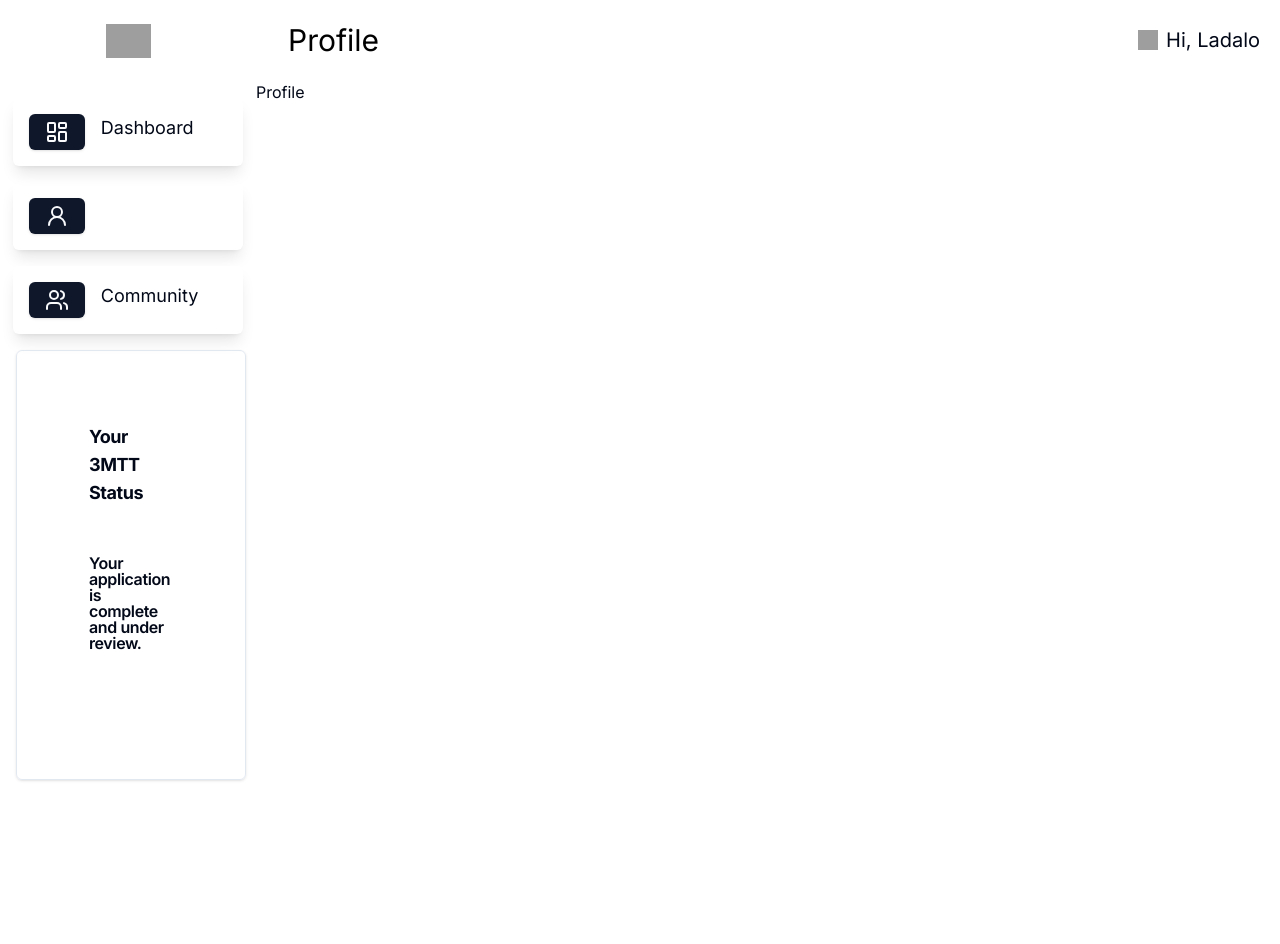
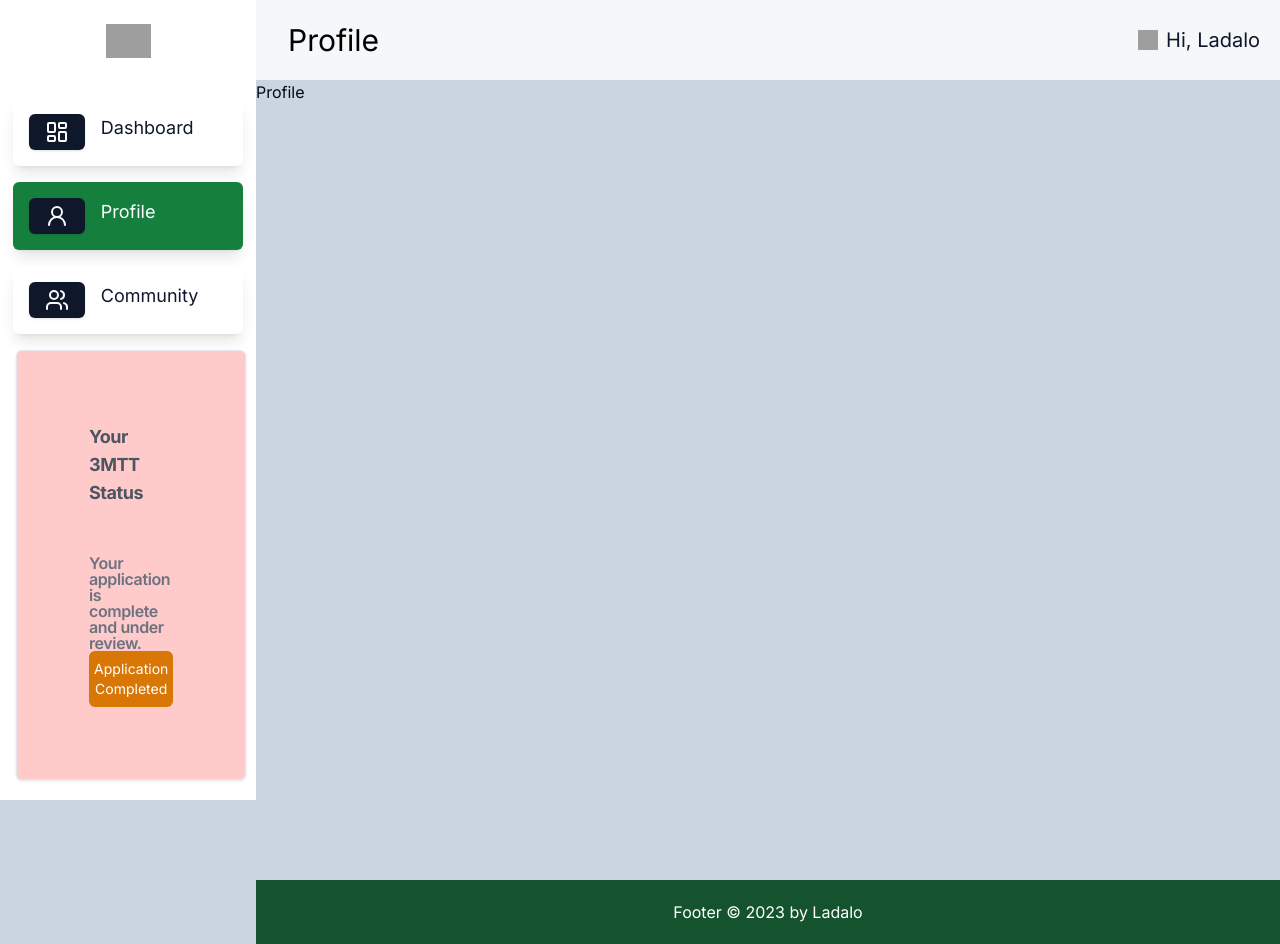
Before and after one commit to Ladalo-Daniel/naijaschools, a Next.js app: page /profile in a window 1280 px wide. Built offline with nearby package versions, Linux system fonts and the light colour scheme; grey boxes are pictures that could not be loaded.

Commit message:
Ladalo  default

```diff
--- a/next.config.js
+++ b/next.config.js
@@ -1,4 +1,13 @@
 /** @type {import('next').NextConfig} */
-const nextConfig = {}
+const nextConfig = {
+    images: {
+      remotePatterns: [
+        {
+          protocol: "https",
+          hostname: "**",
+        },
+      ],
+    },
+  };
 
 module.exports = nextConfig
--- a/src/app/dashboard/page.tsx
+++ b/src/app/dashboard/page.tsx
@@ -1,5 +1,11 @@
 import MainLayout from "@/components/MainLayout";
 import DashboardCards from "@/components/dashboard/DashboardCards";
+import { Metadata } from "next";
+
+export const metadata: Metadata = {
+  title: "dashboard",
+  description: "Dashboard | Welcome"
+}
 
 export default function Dashboard() {
   return (
--- a/src/app/globals.css
+++ b/src/app/globals.css
@@ -73,4 +73,35 @@
   body {
     @apply bg-background text-foreground;
   }
+
+  /* body background on dark theme */
+.dark body {
+  background-color: #0f172a;
 }
+
+/* default body  background color */
+body {
+  background-color: #cbd5e1;
+  font-family: 'poppins', sans-serif;
+}
+
+
+.loading {
+  background-image: radial-gradient( circle farthest-corner at 10% 20%,  rgba(237,3,32,0.87) 20.8%, rgba(242,121,1,0.84) 74.4% );
+}
+
+
+.sticky-nav {
+     animation: sticky-nav 300ms;
+}
+
+@keyframes sticky-nav {
+    0% {
+        transform: translateY(-6em)
+    }
+
+    100% {
+        transform: translateY(0)
+    }
+}
+}
--- a/src/components/MobileMenu.tsx
+++ b/src/components/MobileMenu.tsx
@@ -1,86 +1,49 @@
 "use client"
 
-import { Button, Card, Image, Link } from "@nextui-org/react"
-
-import { FaRegUser } from "react-icons/fa6";
-import { FaUser } from "react-icons/fa6";
-import { PiUsersThree, PiUsersThreeFill } from "react-icons/pi";
-import {  BsGrid, BsGridFill } from "react-icons/bs";
 import { usePathname } from "next/navigation";
+import Image from "next/image";
+import { Card } from "./ui/card";
+import Link from "next/link";
+import { Button } from "./ui/button";
+import { LayoutDashboardIcon, LucideLayoutGrid, User, User2, Users, Users2Icon } from "lucide-react";
 
 
-export default function MobileMenu({ state, setState }) {
+export default function MobileMenu({ state, setState }: { state: boolean, setState: () => void}) {
 //   const [state, setState] = useState(false)
-  const Navigation = [
+const links = [
   {
     Link: "/dashboard",
-      icon: <BsGrid />,
-      activeIcon: <BsGridFill />,
+    icon: <LayoutDashboardIcon />,
+    activeIcon: <LayoutDashboardIcon />,
     tooltip: "Dashboard",
     navigateupName: "dashboard",
   },
   {
     Link: "/profile",
-      icon: <FaRegUser />,
-      activeIcon: <FaUser />,
+    icon: <User />,
+    activeIcon: <User2 />,
     tooltip: "Profile",
     navigateupName: "profile",
   },
   {
     Link: "/community",
-      icon: <PiUsersThree />,
-      activeIcon: <PiUsersThreeFill />,
+    icon: <Users />,
+    activeIcon: <Users2Icon />,
     tooltip: "Community",
     navigateupName: "community",
   },
-    // {
-    //   Link: "/community",
-    //   icon: <PiUsersThree />,
-    //   activeIcon: <PiUsersThreeFill />,
-    //   tooltip: "Level",
-    //   navigateupName: "community",
-    // },
-    // {
-    //   Link: "/community",
-    //   icon: <PiUsersThree />,
-    //   activeIcon: <PiUsersThreeFill />,
-    //   tooltip: "Quize",
-    //   navigateupName: "community",
-    // },
 ]
 
   const paths = usePathname();
 
   return(
     <nav className=' w-[70%] z-20 md:w-[20%] bg-white  md:fixed text-slate h-full md:hidden fixed overflow-auto transition-all transition-left top-[10%] '>
-        {/* LOGO AND BAR */}
-        {/* <div className="md:flex flex-row gap-x-6 items-center justify-center py-6 border-b-lightGreen border-b-1 hidden  ">
-            <Link href="/dashboard">
-                <Image height={45} width={45}  src="https://app.3mtt.training/static/media/main.242b8b1ce339b38fd589.png" />
-            </Link>
-            <Button
-              onClick={() => setState(!state)}
-              className="text-gray-700 outline-none p-1 rounded-md focus:border-lightGreen focus:border">
-              {
-                state ? (
-                    <svg xmlns="http://www.w3.org/2000/svg" className="h-10 w-10" viewBox="0 0 20 20" fill="currentColor">
-                        <path fillRule="evenodd" d="M4.293 4.293a1 1 0 011.414 0L10 8.586l4.293-4.293a1 1 0 111.414 1.414L11.414 10l4.293 4.293a1 1 0 01-1.414 1.414L10 11.414l-4.293 4.293a1 1 0 01-1.414-1.414L8.586 10 4.293 5.707a1 1 0 010-1.414z" clipRule="evenodd" />
-                    </svg>
-                ) : (
-                    <svg xmlns="http://www.w3.org/2000/svg" className="h-10 w-10" fill="none" viewBox="0 0 24 24" stroke="currentColor">
-                        <path strokeLinecap="round" strokeLinejoin="round" strokeWidth={2} d="M4 8h16M4 16h16" />
-                    </svg>
-                )
-              }
-            </Button>
-        </div> */}
-        {/* NAVLINKS */}
         <div className=" flex flex-col gap-1 h-full  overflow-auto mt-2">
            <div className=" flex flex-col gap-4 justify-center items-center text-slate font-poppins text-lg">
-             {Navigation.map((item, idx) => (
-                <Link id={idx} href={item.Link} className={`${paths === item.Link ? "bg-green text-white" : "bg-white"} flex gap-4 shadow-lg hover:bg-lightGreen hover:text-white w-[90%] p-4 rounded-md`}>
-                    <Button>{paths === item.Link ? item.activeIcon : item.icon}</Button>
-                    <span>{item.tooltip}</span>
+             {links.map((link, idx) => (
+                <Link href={link.Link} key={idx} className={`${paths === link.Link ? "bg-green text-white" : "bg-white"} flex gap-4 shadow-lg hover:bg-lightGreen hover:text-white w-[90%] p-4 rounded-md`}>
+                    <Button>{paths === link.Link ? link.activeIcon : link.icon}</Button>
+                    <span>{link.tooltip}</span>
                 </Link>
              ))}
            </div>
@@ -91,7 +54,12 @@ export default function MobileMenu({ state, setState }) {
            </Card>
            <div className=" flex justify-center items-center mt-1">
            <Link href="/dashboard">
-              <Image height={80} width={80} src="https://app.3mtt.training/static/media/fg.0cc10dcc9e563bcbd74d.png" />
+              <Image
+                height={80}
+                width={80}
+                src="https://app.3mtt.training/static/media/fg.0cc10dcc9e563bcbd74d.png"
+                alt="logo"
+                />
            </Link>
            </div>
            <div className=" px-6">
--- a/src/components/Providers.tsx
+++ b/src/components/Providers.tsx
@@ -7,9 +7,9 @@ import { type ThemeProviderProps } from "next-themes/dist/types"
 export function Providers({ children, ...props }: ThemeProviderProps) {
   return <NextThemesProvider {...props}
     attribute="class"
-    defaultTheme="system"
+    defaultTheme="light"
     enableSystem
-    // disableTransitionOnChange
+    disableTransitionOnChange
   >
     {children}
   </NextThemesProvider>
--- a/src/components/dashboard/DashboardCards.tsx
+++ b/src/components/dashboard/DashboardCards.tsx
@@ -11,7 +11,7 @@ export default function DashboardCards() {
   return (
     <section className=' p-2 md:p-5'>
        <div className=' flex flex-col gap-5'>
-          <Card className=' bg-green hover:opacity-90 flex flex-row items-center justify-between rounded-md'>
+          <Card className='bg-green hover:opacity-90 flex flex-row items-center justify-between rounded-md'>
             <h1 className=' text-white px-4 text-xs md:text-3xl lg:text-3xl md:p-7'>Hello <strong>Ladalo</strong>, <br /> Welcome to your naijaschools Dashboard</h1>
             <CardContent className=' flex items-baseline pl-4'>
             <Image
--- a/tailwind.config.ts
+++ b/tailwind.config.ts
@@ -14,6 +14,27 @@ module.exports = {
       screens: {
         "2xl": "1400px",
       },
+    },
+    colors: {
+      slate: "#0f172a",
+      white: "rgb(255, 255, 255)",
+      black: "rgb(0,0,0)",
+
+      green: "#15803d",
+      darkGreen: "#14532d",
+      lightGreen: "#22c55e",
+      lightRed: "#ef4444",
+      lightPink: "#fecaca",
+      orange: "#ea580c",
+      lime: "#84cc16",
+      yellow: "#d97706",
+      darkSlate: "#0f172a",
+      lightSlate: "#0f172a",
+      lightSlate1: "#e2e8f0",
+      lightSlate2: "#cbd5e1",
+      whiteGreen: "#f0fdf4",
+      lightGray:"#6b7280",
+      gray:"#4b5563",
     },
     extend: {
       colors: {
```
Also changed, not shown: public/.babelrc (renamed from .babelrc), 1 other file (tests, documents, lock files or other folders). Lines whose indentation alone changed are shown as unchanged.
